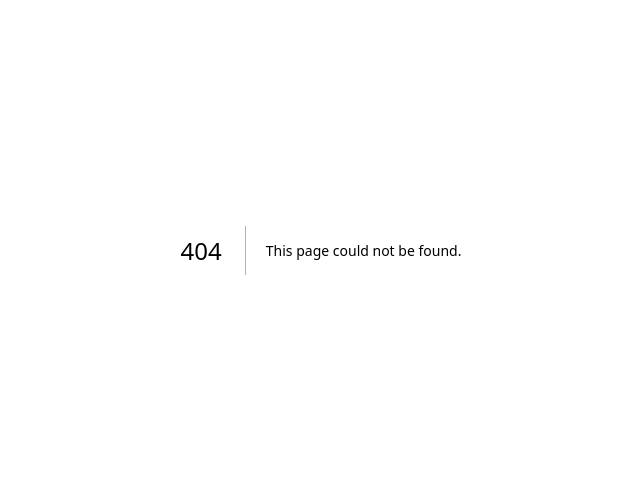
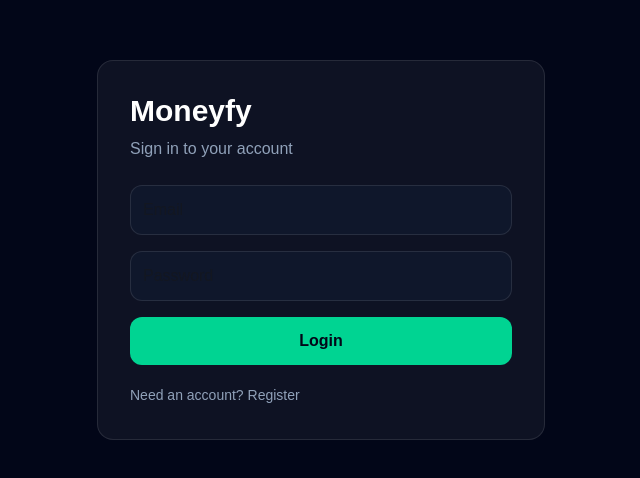
Before and after one commit to Pranaycantcode/moneyfy, a Next.js app in the folder client/: page /auth in a window 1280 px wide. Before the commit this address had no page. Shown: the part 150-628 px from the top of the page, without its empty margins (319-959 px from the left). Built offline with nearby package versions, Linux system fonts and the light colour scheme; no server answers.

Commit message:
Add frontend authentication flow and route protection

```diff
--- /dev/null
+++ b/client/src/app/auth/page.tsx
@@ -0,0 +1,138 @@
+"use client";
+
+import { useState } from "react";
+import {
+  login,
+  register,
+  saveAuthToken,
+} from "@/services/authService";
+import { useRouter } from "next/navigation";
+
+export default function AuthPage() {
+  const router = useRouter();
+
+  const [isLogin, setIsLogin] = useState(true);
+
+  const [name, setName] = useState("");
+  const [email, setEmail] = useState("");
+  const [password, setPassword] = useState("");
+
+  const [loading, setLoading] = useState(false);
+  const [error, setError] = useState("");
+
+  const handleSubmit = async (
+    event: React.FormEvent,
+  ) => {
+    event.preventDefault();
+
+    try {
+      setLoading(true);
+      setError("");
+
+      const response = isLogin
+        ? await login({
+            email,
+            password,
+          })
+        : await register({
+            name,
+            email,
+            password,
+          });
+
+      saveAuthToken(response.token);
+
+      router.push("/");
+    } catch (err) {
+      console.error(err);
+      setError(
+        isLogin
+          ? "Invalid credentials"
+          : "Unable to register",
+      );
+    } finally {
+      setLoading(false);
+    }
+  };
+
+  return (
+    <main className="min-h-screen bg-slate-950 flex items-center justify-center p-6">
+      <div className="w-full max-w-md rounded-2xl border border-white/10 bg-white/5 p-8">
+        <h1 className="text-3xl font-bold text-white">
+          Moneyfy
+        </h1>
+
+        <p className="mt-2 text-slate-400">
+          {isLogin
+            ? "Sign in to your account"
+            : "Create your account"}
+        </p>
+
+        <form
+          onSubmit={handleSubmit}
+          className="mt-6 space-y-4"
+        >
+          {!isLogin && (
+            <input
+              value={name}
+              onChange={(e) =>
+                setName(e.target.value)
+              }
+              placeholder="Name"
+              className="w-full rounded-xl border border-white/10 bg-slate-900 p-3"
+            />
+          )}
+
+          <input
+            type="email"
+            value={email}
+            onChange={(e) =>
+              setEmail(e.target.value)
+            }
+            placeholder="Email"
+            className="w-full rounded-xl border border-white/10 bg-slate-900 p-3"
+          />
+
+          <input
+            type="password"
+            value={password}
+            onChange={(e) =>
+              setPassword(e.target.value)
+            }
+            placeholder="Password"
+            className="w-full rounded-xl border border-white/10 bg-slate-900 p-3"
+          />
+
+          {error && (
+            <div className="text-red-400 text-sm">
+              {error}
+            </div>
+          )}
+
+          <button
+            type="submit"
+            disabled={loading}
+            className="w-full rounded-xl bg-emerald-400 px-5 py-3 font-semibold text-slate-950"
+          >
+            {loading
+              ? "Please wait..."
+              : isLogin
+                ? "Login"
+                : "Register"}
+          </button>
+        </form>
+
+        <button
+          onClick={() =>
+            setIsLogin(!isLogin)
+          }
+          className="mt-5 text-sm text-slate-400"
+        >
+          {isLogin
+            ? "Need an account? Register"
+            : "Already have an account? Login"}
+        </button>
+      </div>
+    </main>
+  );
+}
--- a/client/src/app/page.tsx
+++ b/client/src/app/page.tsx
@@ -20,6 +20,8 @@ import NetWorthList from "@/components/netWorth/netWorthList";
 import AddNetWorthItemForm from "@/components/netWorth/addNetWorthItemForm";
 import { createNetWorthItem } from "@/services/netWorthService";
 import { CreateNetWorthItemInput } from "@/types/netWorth";
+import { useRouter } from "next/navigation";
+import { getAuthToken } from "@/services/authService";
 import {
   getNetWorthItems,
   getNetWorthSummary,
@@ -55,6 +57,8 @@ export default function Home() {
   const [goals, setGoals] = useState<GoalProgress[]>([]);
   const [netWorthSummary, setNetWorthSummary] =
     useState<NetWorthSummaryType | null>(null);
+
+  const router = useRouter();
 
   const [netWorthItems, setNetWorthItems] = useState<NetWorthItem[]>([]);
 
@@ -114,6 +118,13 @@ export default function Home() {
   };
 
   useEffect(() => {
+    const token = getAuthToken();
+
+    if (!token) {
+      router.push("/auth");
+      return;
+    }
+
     loadDashboardData();
   }, []);
 
--- a/client/src/components/layout/dashboardLayout.tsx
+++ b/client/src/components/layout/dashboardLayout.tsx
@@ -1,16 +1,40 @@
+"use client";
+
 import { ReactNode } from "react";
+import { useRouter } from "next/navigation";
+import { clearAuthToken } from "@/services/authService";
 
 interface DashboardLayoutProps {
   children: ReactNode;
 }
 
 const DashboardLayout = ({ children }: DashboardLayoutProps) => {
+  const router = useRouter();
+
+  const handleLogout = () => {
+    clearAuthToken();
+    router.push("/auth");
+  };
+
   return (
     <main className="min-h-screen bg-slate-950 text-white">
       <div className="mx-auto max-w-7xl px-6 py-8">
-        <header className="mb-8">
-          <p className="text-sm text-slate-400">Personal Finance Dashboard</p>
-          <h1 className="mt-2 text-3xl font-bold tracking-tight">Moneyfy</h1>
+        <header className="mb-8 flex items-center justify-between">
+          <div>
+            <p className="text-sm text-slate-400">
+              Personal Finance Dashboard
+            </p>
+            <h1 className="mt-2 text-3xl font-bold tracking-tight">
+              Moneyfy
+            </h1>
+          </div>
+
+          <button
+            onClick={handleLogout}
+            className="rounded-lg bg-red-500 px-4 py-2 text-sm font-medium text-white"
+          >
+            Logout
+          </button>
         </header>
 
         {children}
--- /dev/null
+++ b/client/src/services/authService.ts
@@ -0,0 +1,49 @@
+import { AuthResponse, LoginInput, RegisterInput } from "@/types/auth";
+
+const API_URL = process.env.NEXT_PUBLIC_API_URL;
+
+export const login = async (loginData: LoginInput): Promise<AuthResponse> => {
+  const response = await fetch(`${API_URL}/auth/login`, {
+    method: "POST",
+    headers: {
+      "Content-Type": "application/json",
+    },
+    body: JSON.stringify(loginData),
+  });
+
+  if (!response.ok) {
+    throw new Error("Invalid email or password");
+  }
+
+  return response.json();
+};
+
+export const register = async (
+  registerData: RegisterInput,
+): Promise<AuthResponse> => {
+  const response = await fetch(`${API_URL}/auth/register`, {
+    method: "POST",
+    headers: {
+      "Content-Type": "application/json",
+    },
+    body: JSON.stringify(registerData),
+  });
+
+  if (!response.ok) {
+    throw new Error("Registration failed");
+  }
+
+  return response.json();
+};
+
+export const saveAuthToken = (token: string) => {
+  localStorage.setItem("moneyfy_token", token);
+};
+
+export const getAuthToken = () => {
+  return localStorage.getItem("moneyfy_token");
+};
+
+export const clearAuthToken = () => {
+  localStorage.removeItem("moneyfy_token");
+};
--- /dev/null
+++ b/client/src/types/auth.ts
@@ -0,0 +1,22 @@
+export interface AuthUser {
+  id: string;
+  name: string;
+  email: string;
+  createdAt: string;
+}
+
+export interface AuthResponse {
+  user: AuthUser;
+  token: string;
+}
+
+export interface LoginInput {
+  email: string;
+  password: string;
+}
+
+export interface RegisterInput {
+  name: string;
+  email: string;
+  password: string;
+}
```
